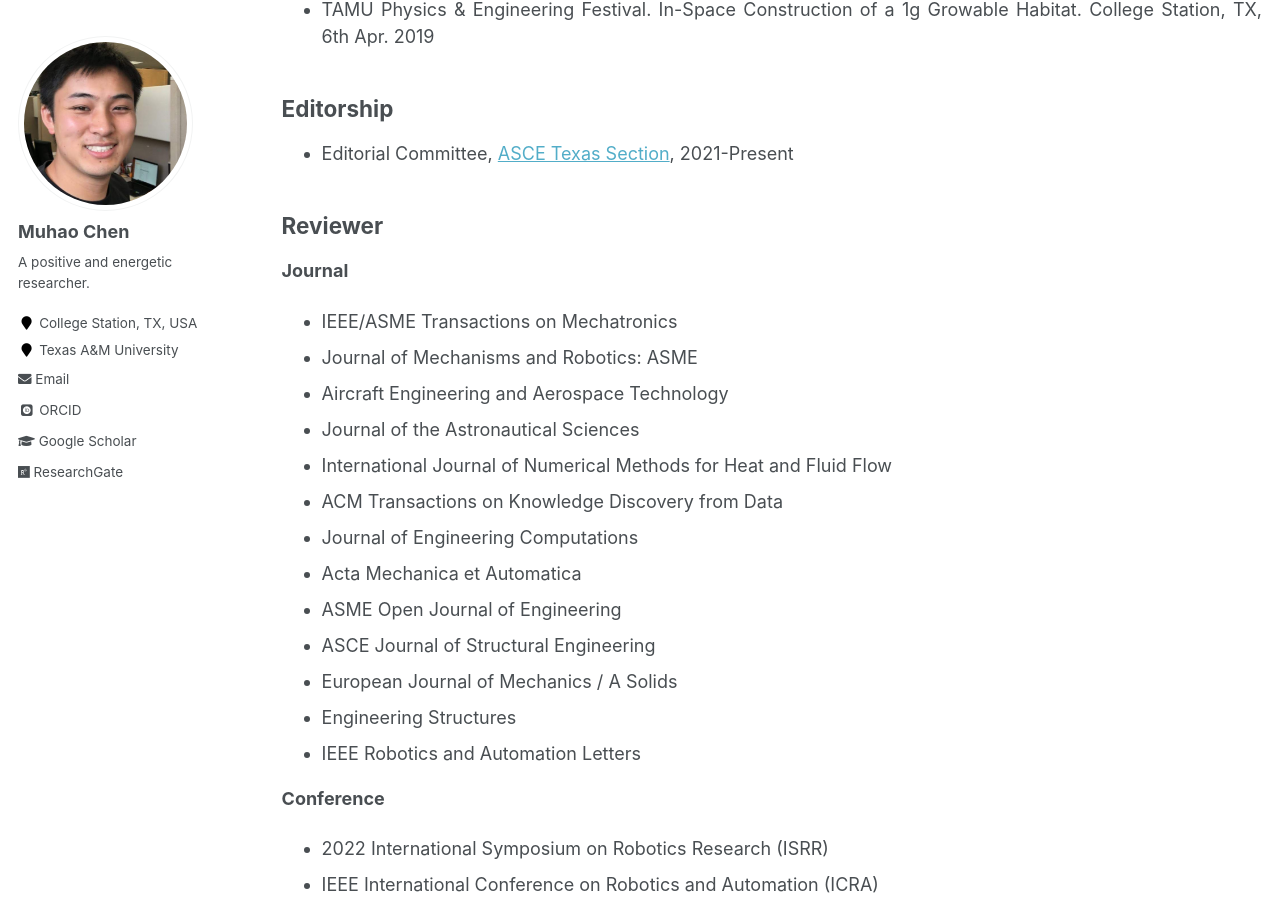
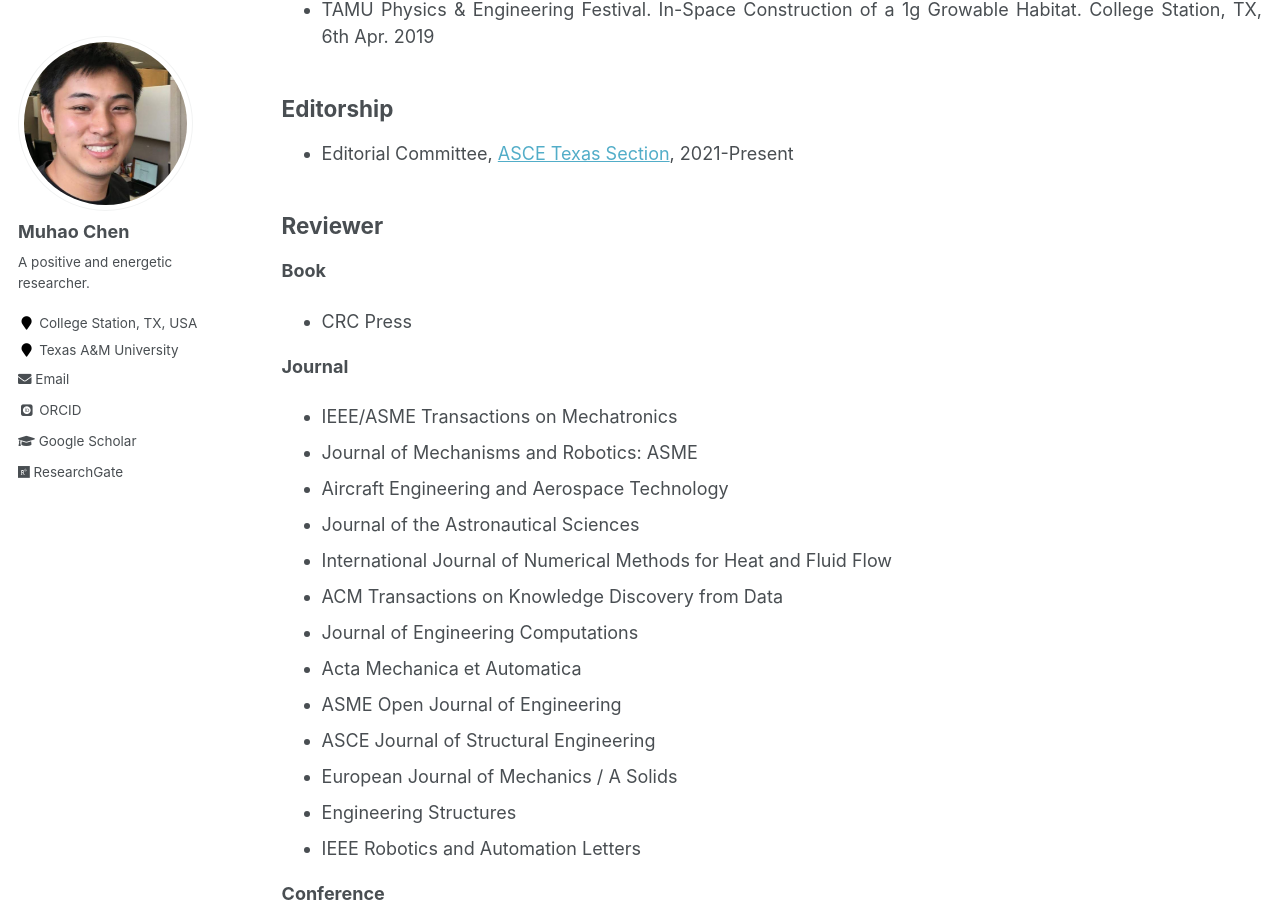
Before and after one commit to Muhao-Chen/muhao-chen.github.io, a Jekyll site: the page built from _pages/professional-activities.md, in a window 1280 px wide and 900 px high, scrolled down 1581 px. Built offline with Jekyll 4.4.1, drawn with Linux system fonts in a browser that asks for light colours; some web fonts are replaced.

Commit message:
Update professional-activities.md

```diff
--- a/_pages/professional-activities.md
+++ b/_pages/professional-activities.md
@@ -56,6 +56,9 @@ toc_max_header: 1
 
 ## Reviewer
 
+**Book**
+* CRC Press
+
 **Journal**
 
 * IEEE/ASME Transactions on Mechatronics
```
